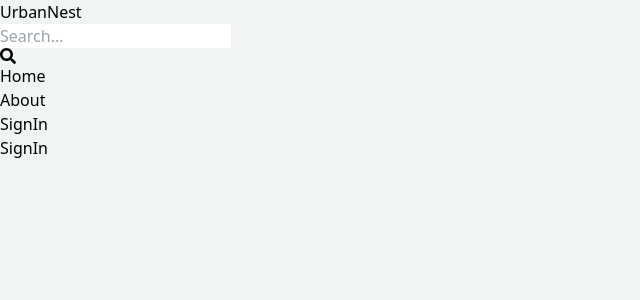
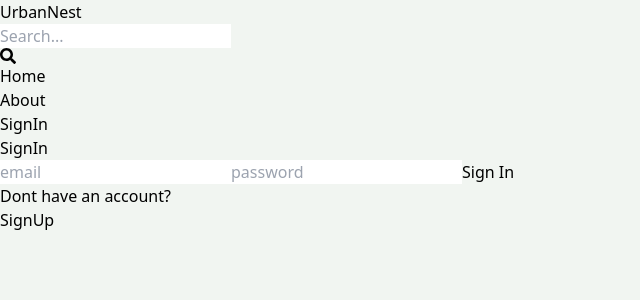
Before and after one commit to priyamaneja2002/urban-nest, a React (Vite) app in the folder client/: page /sign-in in a window 1280 px wide. Shown: the top 300 px of the page, without its empty margins (0-640 px from the left). Built offline with nearby package versions, Linux system fonts and the light colour scheme.

Commit message:
complete sign in page functionality

```diff
--- a/client/src/pages/SignIn.jsx
+++ b/client/src/pages/SignIn.jsx
@@ -1,5 +1,66 @@
+import { useState } from "react";
+import {Link, useNavigate} from "react-router-dom";
+
 export default function SignIn() {
+  const navigate = useNavigate();
+  const [formData, setFormData] = useState({});
+  const [error, setError] = useState(null);
+  const [loading, setLoading] = useState(false);
+
+  const handleChange = (e) =>{
+    setFormData({
+      ...formData,
+      [e.target.id]: e.target.value,
+    });
+  };
+
+  const handleSubmit = async(e) =>{
+    e.preventDefault();
+    try {
+      setLoading(true);
+      const res = await fetch('/api/auth/signin',
+      {
+        method: "POST",
+        headers: {
+          "Content-Type": "application/json",
+        },
+        body: JSON.stringify(formData),
+      });
+      const data = await res.json();
+      if(data.success === false){
+        setLoading(false);
+        setError(data.message);
+        return;
+      }
+      setLoading(false);
+      setError(null);
+      navigate('/');
+    }
+    catch (error) {
+      setLoading(false);
+      setError(error.message);
+    }
+  };
+
   return (
-    <div>SignIn</div>
+    <div className="p-3 max-w-lg mx-auto">
+      <h1 className="text-3xl text-center font-semibold my-7">
+        SignIn
+      </h1>
+      <form onSubmit={handleSubmit} className="flex flex-col gap-4 ">
+        <input type="email" placeholder="email" className="p-3 rounded-lg border" id="email" onChange={handleChange}/>
+        <input type="password" placeholder="password" className="p-3 rounded-lg border" id="password" onChange={handleChange}/>
+        <button disabled={loading} className="bg-slate-700 rounded-lg text-white p-3 uppercase hover:opacity-95 disabled:opacity-80">
+          {loading ? "Loading..." : "Sign In"}
+        </button>
+      </form>
+      <div className="flex gap-2 mt-5">
+        <p>Dont have an account?</p>
+        <Link to="/sign-up">
+          <span className="text-blue-700">SignUp</span>
+        </Link>
+      </div>
+      {error && <p className="text-red-500 mt-5">{error}</p>}
+    </div>
   )
 }
```
